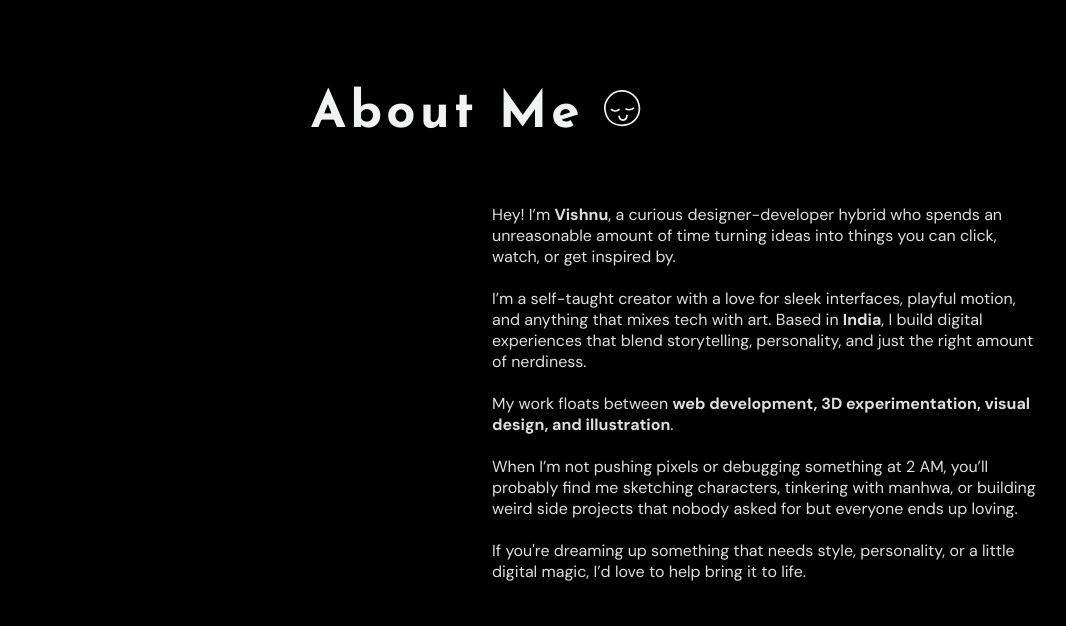
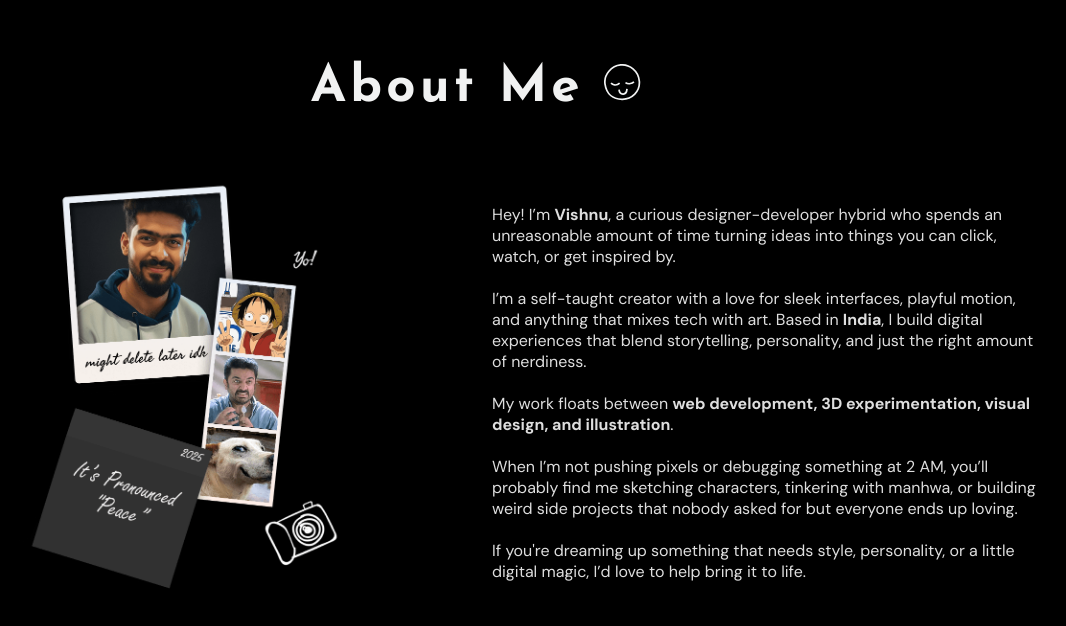
Before and after one commit to S0Vishnu/portfolio-25, a React (Vite) app: page / in a window 1280 px wide. Shown: the part 4614-5240 px from the top of the page, without its empty margins (164-1230 px from the left). Built offline with nearby package versions, Linux system fonts and the light colour scheme; a web font is replaced by a local one.

Commit message:
about me updated

```diff
--- a/src/components/About.tsx
+++ b/src/components/About.tsx
@@ -1,5 +1,6 @@
 import '../styles/About.css';
 import { SmilyIcon } from '../assets/svg/iconsSvg';
+import aboutImage from '../assets/images/me/me-min.png';
 
 const About = () => {
   return (
@@ -8,6 +9,7 @@ const About = () => {
 
       <div className="content-container">
         <div className="image-container">
+          <img src={aboutImage} alt="About Me" className="about-image" />
         </div>
         <div className="content">
           <p>
--- a/src/styles/About.css
+++ b/src/styles/About.css
@@ -3,6 +3,7 @@
     max-width: 1200px;
     margin: 0 auto;
     height: 100vh;
+    max-height: 100vh;
     display: flex;
     flex-direction: column;
     justify-content: center;
@@ -32,6 +33,14 @@
 
         .image-container {
             flex: 1;
+            height: 430px;
+            display: flex;
+            align-items: center;
+            justify-content: center;
+            .about-image {
+                height: 100%;
+                object-fit: cover;
+            }
         }
     }
 }
--- a/src/styles/Timeline.css
+++ b/src/styles/Timeline.css
@@ -121,7 +121,7 @@
 
 .timeline-container {
   display: flex;
-  justify-content: space-around;
+  justify-content: space-evenly;
   align-items: flex-start;
   gap: 2rem;
   flex-wrap: wrap;
```
Also changed, not shown: src/assets/images/me/me-min.png (added).
